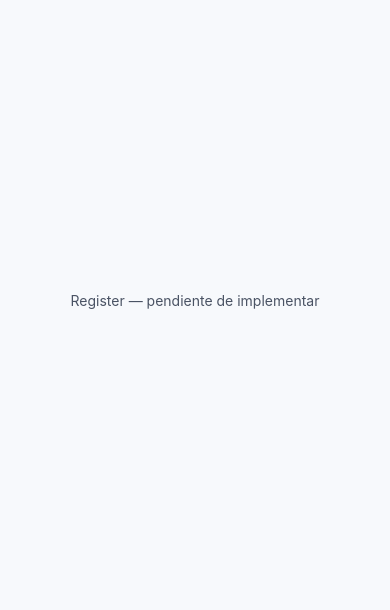
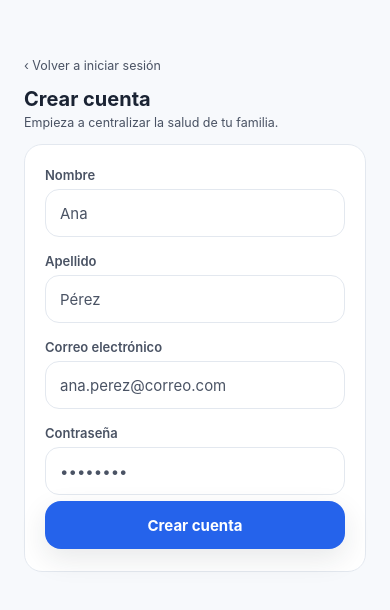
Before and after one commit to Ilan-Py/DOMUS-Plus, a React Native app in the folder frontend/: screen /Register in a window 390 px wide. Shown: the part 122-732 px from the top of the page. Built offline with nearby package versions, Linux system fonts and the light colour scheme.

Commit message:
Pantalla registro

```diff
--- a/frontend/src/screens/RegisterScreen.js
+++ b/frontend/src/screens/RegisterScreen.js
@@ -1,13 +1,105 @@
-import React from 'react';
-import { View, Text, StyleSheet } from 'react-native';
-import { colors } from '../theme/colors';
+import React, { useState } from 'react';
+import {
+  View,
+  Text,
+  TextInput,
+  TouchableOpacity,
+  StyleSheet,
+  KeyboardAvoidingView,
+  Platform,
+  ScrollView,
+} from 'react-native';
+import { colors, radii, shadow } from '../theme/colors';
 
-// TODO: reemplazar por la pantalla real (data-screen="register" del mockup)
-export default function RegisterScreen() {
+export default function RegisterScreen({ navigation }) {
+  const [nombre, setNombre] = useState('');
+  const [apellido, setApellido] = useState('');
+  const [email, setEmail] = useState('');
+  const [password, setPassword] = useState('');
+
+  function handleRegister() {
+    // TODO: conectar con POST /api/auth/registrar
+    // luego navegar a GroupSetup
+  }
+
   return (
-    <View style={styles.root}>
-      <Text style={styles.text}>Register — pendiente de implementar</Text>
-    </View>
+    <KeyboardAvoidingView
+      style={styles.root}
+      behavior={Platform.OS === 'ios' ? 'padding' : undefined}
+    >
+      <ScrollView contentContainerStyle={styles.scroll}>
+        <View style={styles.authWrap}>
+          <TouchableOpacity
+            style={styles.backLink}
+            onPress={() => navigation.navigate('Login')}
+          >
+            <Text style={styles.backLinkText}>‹ Volver a iniciar sesión</Text>
+          </TouchableOpacity>
+
+          <View style={styles.brand}>
+            <Text style={styles.brandTitle}>Crear cuenta</Text>
+            <Text style={styles.brandSubtitle}>
+              Empieza a centralizar la salud de tu familia.
+            </Text>
+          </View>
+
+          <View style={styles.card}>
+            <View style={styles.field}>
+              <Text style={styles.label}>Nombre</Text>
+              <TextInput
+                style={styles.input}
+                value={nombre}
+                onChangeText={setNombre}
+                placeholder="Ana"
+                placeholderTextColor={colors.textMuted}
+              />
+            </View>
+            <View style={styles.field}>
+              <Text style={styles.label}>Apellido</Text>
+              <TextInput
+                style={styles.input}
+                value={apellido}
+                onChangeText={setApellido}
+                placeholder="Pérez"
+                placeholderTextColor={colors.textMuted}
+              />
+            </View>
+            <View style={styles.field}>
+              <Text style={styles.label}>Correo electrónico</Text>
+              <TextInput
+                style={styles.input}
+                value={email}
+                onChangeText={setEmail}
+                placeholder="ana.perez@correo.com"
+                placeholderTextColor={colors.textMuted}
+                keyboardType="email-address"
+                autoCapitalize="none"
+              />
+            </View>
+            <View style={[styles.field, { paddingBottom: 0 }]}>
+              <Text style={styles.label}>Contraseña</Text>
+              <TextInput
+                style={styles.input}
+                value={password}
+                onChangeText={setPassword}
+                placeholder="••••••••"
+                placeholderTextColor={colors.textMuted}
+                secureTextEntry
+              />
+            </View>
+            <View style={styles.formSubmit}>
+              <TouchableOpacity
+                style={styles.btnPrimary}
+                onPress={handleRegister}
+                activeOpacity={0.85}
+              >
+                <Text style={styles.btnPrimaryText}>Crear cuenta</Text>
+              </TouchableOpacity>
+            </View>
+          </View>
+        </View>
+      </ScrollView>
+    </KeyboardAvoidingView>
   );
 }
 
@@ -15,10 +107,83 @@ const styles = StyleSheet.create({
   root: {
     flex: 1,
     backgroundColor: colors.bg,
+  },
+  scroll: {
+    flexGrow: 1,
+    justifyContent: 'center',
+  },
+  authWrap: {
+    paddingHorizontal: 24,
+    paddingTop: 54,
+    paddingBottom: 24,
+    alignItems: 'stretch',
+  },
+  backLink: {
+    alignSelf: 'flex-start',
+    marginBottom: 14,
+  },
+  backLinkText: {
+    fontSize: 12.5,
+    color: colors.textMuted,
+  },
+  brand: {
+    marginBottom: 14,
+  },
+  brandTitle: {
+    fontSize: 20,
+    fontWeight: '700',
+    color: colors.navy,
+  },
+  brandSubtitle: {
+    fontSize: 12.5,
+    color: colors.textMuted,
+    marginTop: 4,
+  },
+  card: {
+    width: '100%',
+    backgroundColor: colors.glassStrong,
+    borderWidth: 1,
+    borderColor: colors.line,
+    borderRadius: radii.card,
+    paddingHorizontal: 20,
+    paddingVertical: 22,
+  },
+  field: {
+    paddingBottom: 16,
+  },
+  label: {
+    fontSize: 13,
+    fontWeight: '600',
+    color: colors.textMuted,
+    marginBottom: 6,
+  },
+  input: {
+    width: '100%',
+    minHeight: 48,
+    paddingHorizontal: 14,
+    paddingVertical: 13,
+    borderRadius: radii.input,
+    borderWidth: 1.5,
+    borderColor: colors.line,
+    backgroundColor: '#FFFFFF',
+    fontSize: 15,
+    color: colors.navy,
+  },
+  formSubmit: {
+    paddingTop: 6,
+  },
+  btnPrimary: {
+    width: '100%',
+    minHeight: 48,
+    borderRadius: radii.button,
+    backgroundColor: colors.blueDeep,
     alignItems: 'center',
     justifyContent: 'center',
+    ...shadow,
   },
-  text: {
-    color: colors.textMuted,
+  btnPrimaryText: {
+    color: '#FFFFFF',
+    fontWeight: '700',
+    fontSize: 15,
   },
 });
```
